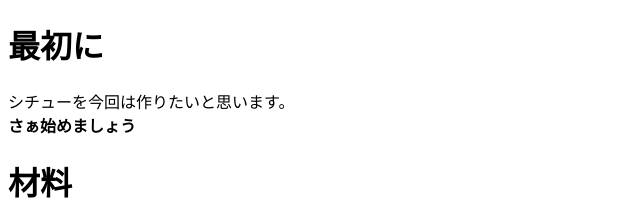
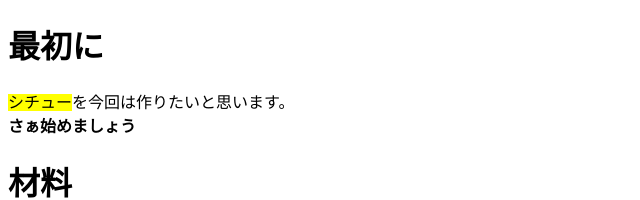
Before and after one commit to atsushi461/web1-5, a plain HTML site: page index.html in a window 1280 px wide. Shown: the top 200 px of the page, without its empty margins (0-640 px from the left). Drawn offline with Linux system fonts and the light colour scheme.

Commit message:
Update index.html

```diff
--- a/index.html
+++ b/index.html
@@ -5,7 +5,7 @@
 
  <body>
   <h1>最初に</h1>
-  <p>シチューを今回は作りたいと思います。<br><strong>さぁ始めましょう</strong></p>
+  <p><mark>シチュー</mark>を今回は作りたいと思います。<br><strong>さぁ始めましょう</strong></p>
 
   <h1>材料</h1>
   <p>次の材料を用意します</p>
```
